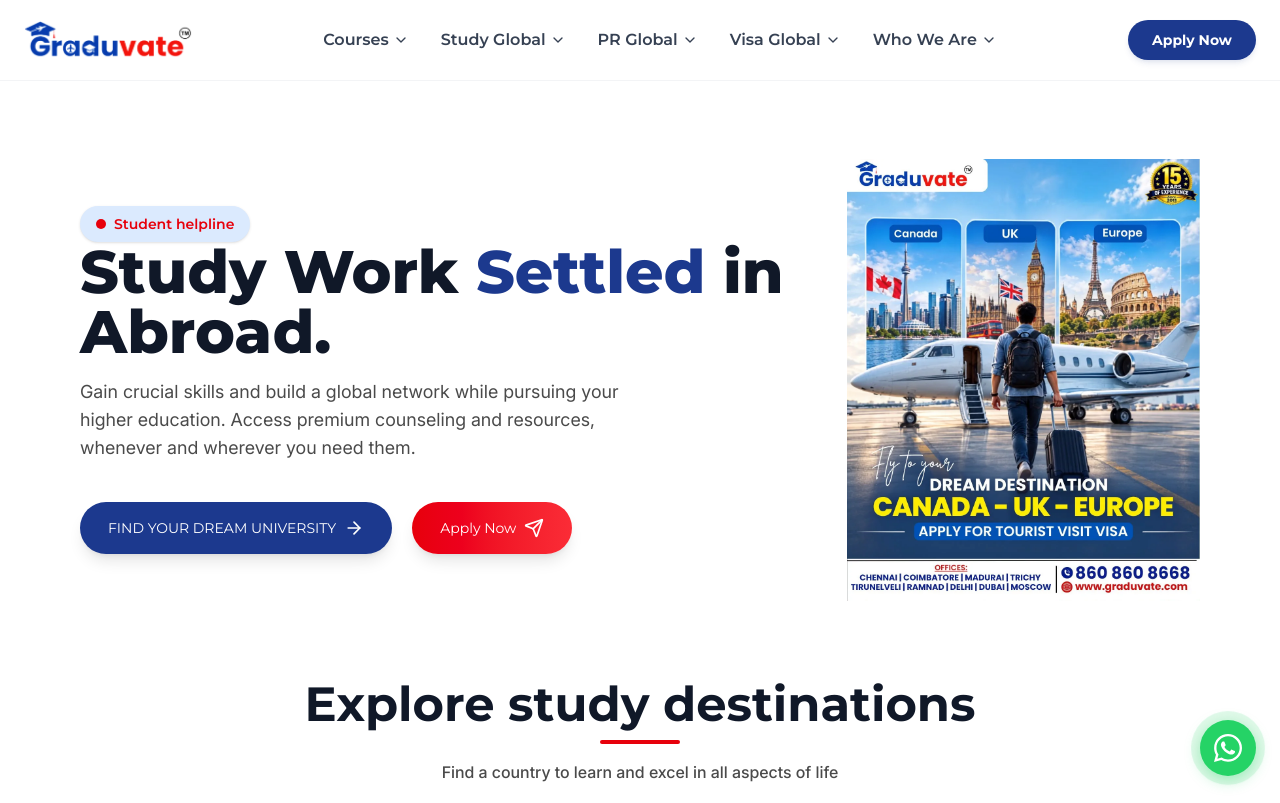
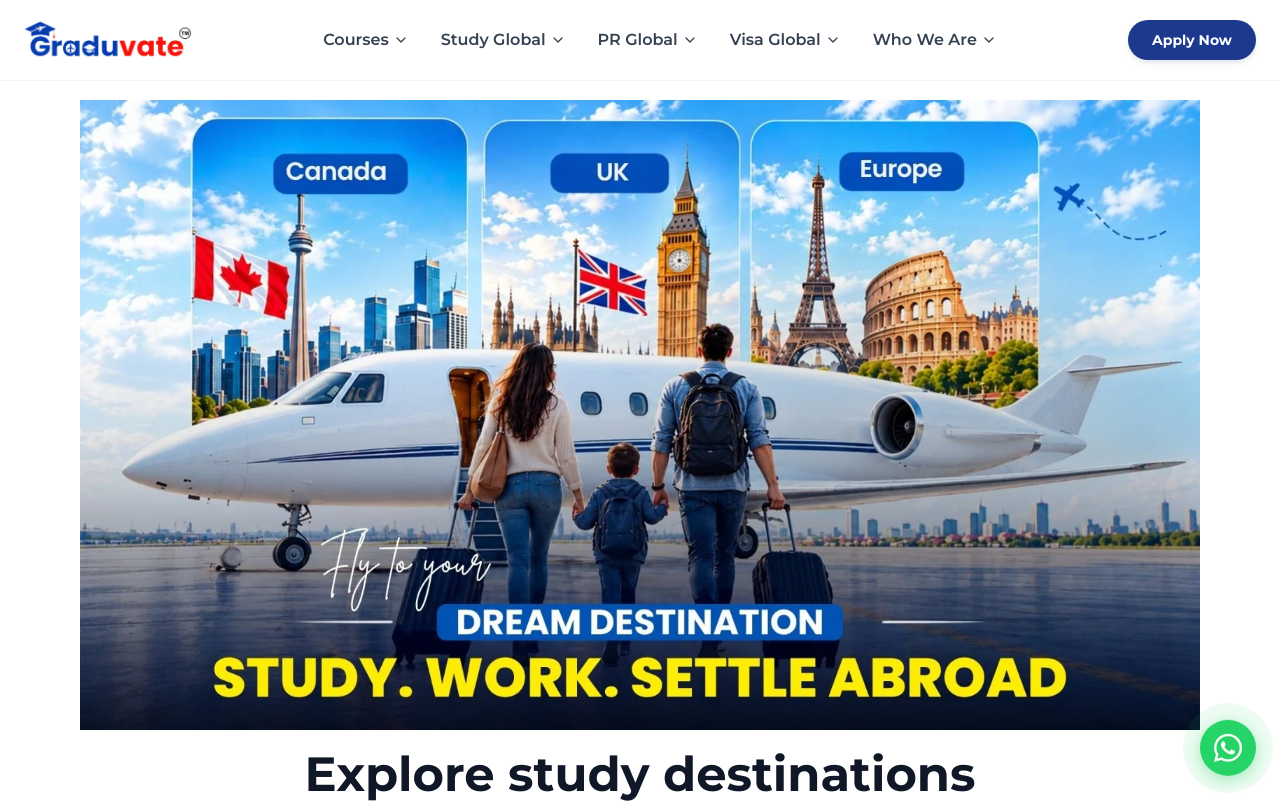
Before and after one commit to mr-aman-git/Graduvate-Website, a Next.js app: page / in a window 1280 px wide. Shown: the top 803 px of the page. Built offline with nearby package versions, Linux system fonts and the light colour scheme.

Commit message:
image change hero

```diff
--- a/src/components/homeSection/Section_1.tsx
+++ b/src/components/homeSection/Section_1.tsx
@@ -5,42 +5,6 @@
     return (
         <section className="bg-white text-gray-900 p-5 md:px-20">
             <div className="flex flex-wrap lg:flex-nowrap justify-center items-center">
-                <div className="flex flex-col items-start">
-
-                    <div className="bg-blue-100 text-red-600 px-4 py-2 rounded-full font-semibold text-sm inline-flex items-center space-x-2 shadow-sm">
-                        <span className="w-2.5 h-2.5 bg-red-600 rounded-full"></span>
-                        <span>Student helpline</span>
-                    </div>
-
-                    {/* 2. Main Refined Headline */}
-                    <h1 className="text-4xl md:text-5xl lg:text-6xl font-extrabold  text-gray-900">
-                        Study Work <span className="text-blue-900 relative inline-block">Settled</span> in Abroad.
-                    </h1>
-
-                    {/* 3. Re-written Description (more professional) */}
-                    <p className="text-lg text-gray-600 max-w-xl pt-4">
-                        Gain crucial skills and build a global network while pursuing your higher education. Access premium counseling and resources, whenever and wherever you need them.
-                    </p>
-
-                    {/* 4. Action Area: Button and Social Proof */}
-                    <div className="mt-10 flex gap-5 flex-wrap text-sm md:text-md">
-
-                        {/* Primary Button */}
-                        <button className="group cursor-pointer flex items-center gap-2 bg-blue-900 hover:bg-blue-800 text-white py-4 px-7 rounded-full shadow-lg transition-all duration-300">
-                            FIND YOUR DREAM UNIVERSITY
-                            <ArrowRight className="w-5 h-5 group-hover:translate-x-1 transition" />
-                        </button>
-
-                        {/* Secondary Button (Gradient Red Accent) */}
-                        <button className="group cursor-pointer flex items-center gap-2 bg-linear-to-r from-red-600 to-red-500 hover:from-red-500 hover:to-red-400 text-white py-4 px-7 rounded-full shadow-lg transition-all duration-300">
-                            Apply Now
-                            <Send className="w-5 h-5 group-hover:translate-x-1 transition" />
-                        </button>
-
-                    </div>
-
-
-                </div>
 
                 {/* ----- Right Side Image Placeholder ----- */}
                 <div className="">
@@ -49,7 +13,7 @@
                         alt="Who We Are"
                         height={600}
                         width={600}
-                        className="w-full h-140 object-contain"
+                        className="w-full h-auto object-contain"
                     />
                 </div>
             </div>
```
Also changed, not shown: public/hero/hero.webp, public/hero/hero2.webp (deleted).
